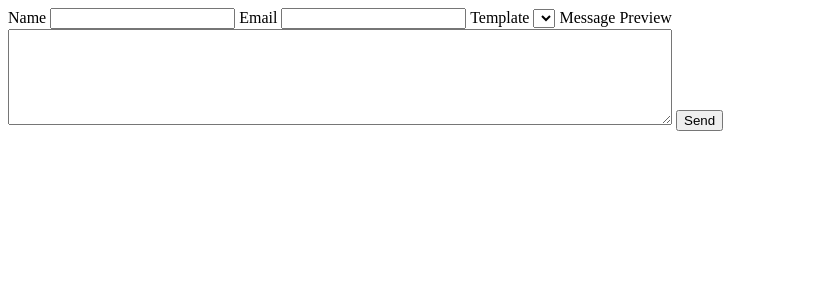
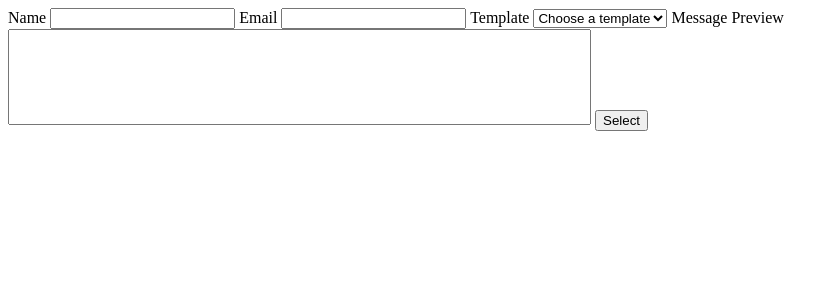
Before and after one commit to ColetteDufficy/cdufficy_yakara, a Flask app: page / in a window 1280 px wide. Shown: the top 300 px of the page, without its empty margins (0-839 px from the left). Run offline with Flask 3, Linux system fonts and the light colour scheme; data that the repository does not hold is empty; some libraries are stand-ins or nearby versions.

Commit message:
messages displaying correctly. Going to add to DB to include an empty drop down option

```diff
--- a/controllers/sent_msg_controller.py
+++ b/controllers/sent_msg_controller.py
@@ -20,27 +20,53 @@ messages_blueprint = Blueprint("messages", __name__)
 # 6. UPDATE
 # 7. DELETE
 
-# NEW
-# GET '/'
-# getting all the msg templtes from 'behind the scenes'
-@messages_blueprint.route("/", methods=['GET'])
-def get_all_msg_templates():
-    msg_templates = msg_template_repository.select_all()
-    return render_template("index.html", msg_templates = msg_templates)
+# # NEW
+# # GET '/'
+# # getting all the msg templtes from 'behind the scenes'
+# @messages_blueprint.route("/", methods=['GET'])
+# def get_all_msg_templates():
+#     msg_templates = msg_template_repository.select_all()
+#     return render_template("index.html", msg_templates = msg_templates)
 
 
-# CREATE
-# POST '/message'
-# 'post' the data from the form back to the db so it will persist
-@messages_blueprint.route("/",  methods=['POST'])
-def create_message():
+# # CREATE
+# # POST '/message'
+# # 'post' the data from the form back to the db so it will persist
+# @messages_blueprint.route("/",  methods=['POST'])
+# def create_message():
 
-    user_id = request.form['user_id']
-    location_id = request.form['location_id']
-    review = request.form['review']
-    user = user_repository.select(user_id)
-    location = location_repository.select(location_id)
-    visit = Visit(user, location, review)
-    visit_repository.save(visit)
+#     user_id = request.form['user_id']
+#     location_id = request.form['location_id']
+#     review = request.form['review']
+#     user = user_repository.select(user_id)
+#     location = location_repository.select(location_id)
+#     visit = Visit(user, location, review)
+#     visit_repository.save(visit)
 
-    return redirect('/')
+#     return redirect('/')
+
+
+@messages_blueprint.route("/", methods=['GET', 'POST'])
+def get_all_msg_templates():
+    selected_template_msg_content = ""
+    selected_template_id = None
+
+    if request.method == 'POST':
+                # print("Form Data:", request.form)
+        selected_template_id = int(request.form['msg_template_id'])
+
+        if selected_template_id:
+            if selected_template_id != "":  # Check it's not an empty string
+                selected_template = msg_template_repository.select(int(selected_template_id))
+                if selected_template:
+                    selected_template_msg_content = selected_template.msg_content
+
+        # Clear message content if "Choose a template" is selected
+        if selected_template_id == "":
+            selected_template_msg_content = ""
+
+        # print("selected_template_id:", selected_template_id)
+        # print("selected_template_msg_content:", selected_template_msg_content)
+    msg_templates = msg_template_repository.select_all()
+
+    return render_template("index.html", msg_templates=msg_templates, selected_template_msg_content=selected_template_msg_content, selected_template_id=selected_template_id)
--- a/repositories/msg_template_repository.py
+++ b/repositories/msg_template_repository.py
@@ -1,6 +1,23 @@
 from db.run_sql import run_sql
+from models.msg_template import Msg_template
 
-from models.msg_template import Msg_template
+def select(id):
+    msg_template = None
+
+    sql = "SELECT * FROM msg_templates WHERE id = %s"
+    values = [id]
+    result = run_sql(sql, values)
+
+    # print("SQL Query:", sql)
+    # print("Query Values:", values)
+    # print("Query Result:", result)
+
+    if result:
+        row = result[0]  # Assuming there's only one result
+        msg_template = Msg_template(row['msg_title'], row['msg_content'], row['id'])
+
+    return msg_template
+
 
 
 # i need select_all() in order to access ALL of the templated messages that are in the db, so that they canm be accessed in the drop down menu
--- a/templates/index.html
+++ b/templates/index.html
@@ -1,27 +1,31 @@
 <div class="new_container">
 
     <form class="form" action="/" method="post">
-
         <label for="fname">Name</label>
-        <input type="text"
-        id="fname"
-        name="fname">
+        <input type="text" id="name" name="name">
 
         <label for="email">Email</label>
         <input type="email" id="email" name="email">
 
         <label for="msg_template_id">Template</label>
-        <select name="msg_template_id" id="msg_template_id">
-            {% for msg in msgs %}
-                <option value="{{ msg_template.id }}">{{ msg_template.msg_title }}</option>
+        <select name="msg_template_id" id="msg_template_id" onchange="this.form.submit()">
+            <option value="" {% if selected_template_id is none %}selected{% endif %}>Choose a template</option>
+            {% for msg_template in msg_templates %}
+                <option value="{{ msg_template.id }}" {% if selected_template_id == msg_template.id %}selected{% endif %}>{{ msg_template.msg_title }}</option>
             {% endfor %}
         </select>
 
+
         <label for="preview">Message Preview</label>
-        <textarea name="preview" id="preview" cols="80" rows="6"></textarea>
-        <input class="btn btn--action" type='submit' value="Send">
+        <textarea name="preview" id="preview" cols="70" rows="6" style="resize: none">{{ selected_template_msg_content }}</textarea>
 
+        <input class="btn btn--action" type="submit" value="Select">
     </form>
 
-
-</div>
+    <!-- <form class="form" action="/send" method="post">
+        <input type="hidden" name="selected_template_id" value="{{ selected_template_id }}">
+        <input type="hidden" name="selected_template_content" value="{{ selected_template_msg_content }}">
+        <input class="btn btn--action" type="submit" value="Send">
+    </form>
+     -->
+    </div>
```
Also changed, not shown: db/messaging.sql (+7 -3 lines), ReadMe.md.
